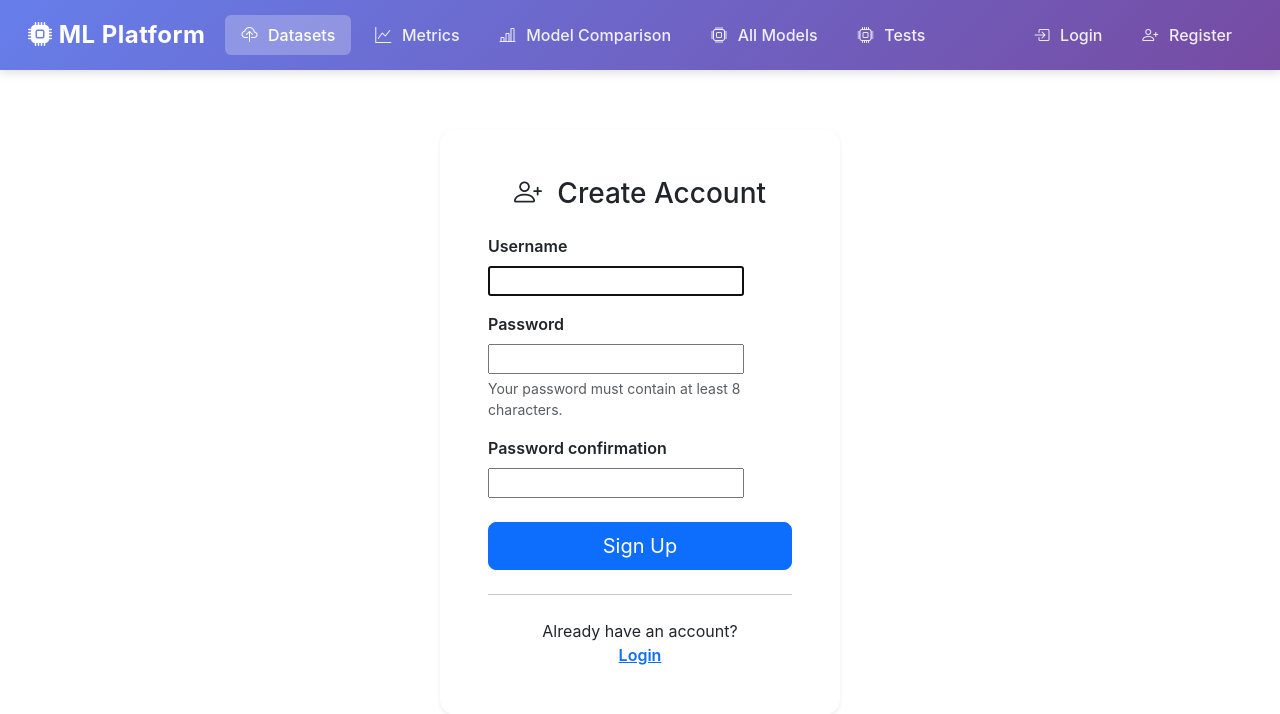
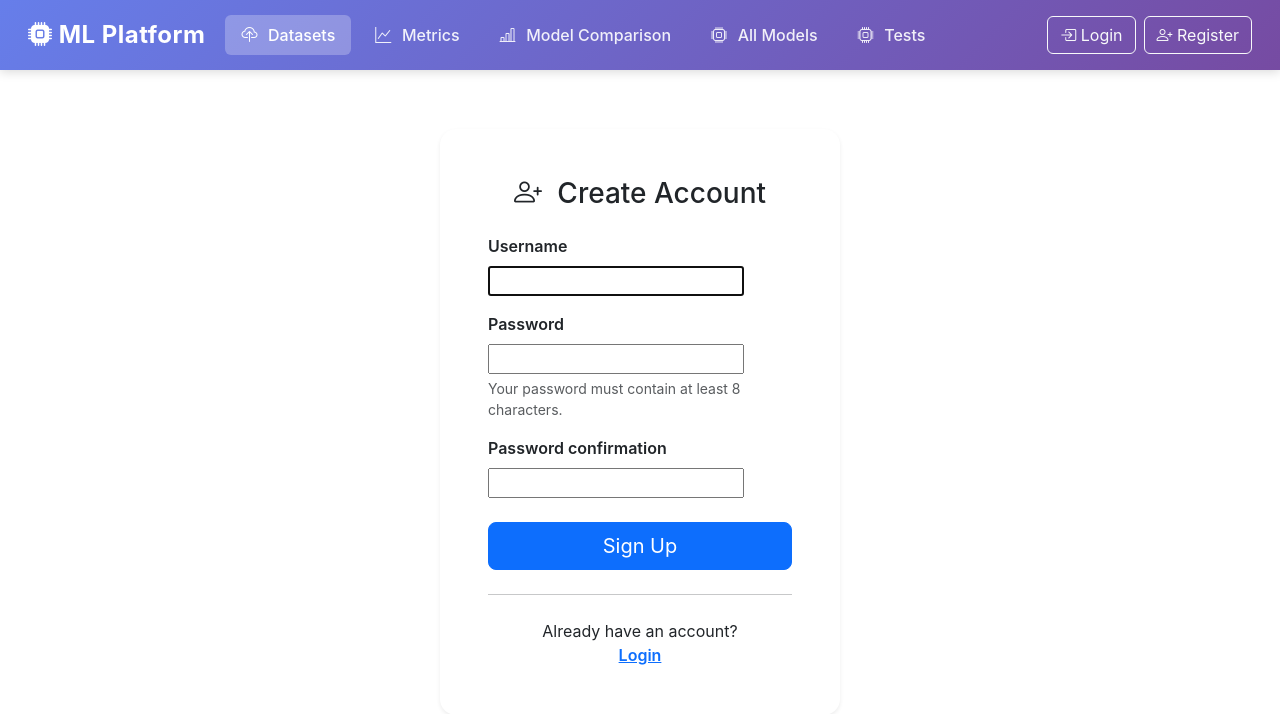
Before and after one commit to gdjones-526/CS456-Project, a Django app: page /signup/ in a window 1280 px wide. Shown: the top 714 px of the page. Run offline with Django 5.2, Linux system fonts and the light colour scheme; some libraries are stand-ins or nearby versions.

Commit message:
fixed logout button

```diff
--- a/aiproject/templates/base.html
+++ b/aiproject/templates/base.html
@@ -60,40 +60,31 @@
         </ul>
 
           <!-- User Menu -->
-        <ul class="navbar-nav">
+          <ul class="navbar-nav ms-auto">
             {% if user.is_authenticated %}
-          <li class="nav-item dropdown">
-            <a class="nav-link dropdown-toggle" href="#" role="button" data-bs-toggle="dropdown" aria-expanded="false">
-              <span class="user-avatar">{{ user.username|slice:":1"|upper }}</span>
-              {{ user.username }}
-            </a>
-            <ul class="dropdown-menu dropdown-menu-end">
-              <li><hr class="dropdown-divider"></li>
-              <li>
-                <form method="post" action="{% url 'logout' %}" style="display: inline;">
+            <li class="nav-item">
+              <form method="post" action="{% url 'logout' %}" class="d-inline">
                 {% csrf_token %}
-                  <button type="submit" class="dropdown-item text-danger">
+                <button type="submit" class="btn btn-outline-danger ms-2">
                   <i class="bi bi-box-arrow-right"></i> Logout
                 </button>
               </form>
             </li>
-            </ul>
-          </li>
             {% else %}
             <li class="nav-item">
-            <a class="nav-link" href="{% url 'login' %}">
+              <a class="btn btn-outline-light ms-2" href="{% url 'login' %}">
                 <i class="bi bi-box-arrow-in-right"></i> Login
               </a>
             </li>
             <li class="nav-item">
-            <a class="nav-link" href="{% url 'signup' %}">
+              <a class="btn btn-outline-light ms-2" href="{% url 'signup' %}">
                 <i class="bi bi-person-plus"></i> Register
               </a>
             </li>
             {% endif %}
           </ul>
-      </div>
-    </div>
+        </div> <!-- .collapse -->
+      </div> <!-- .container-fluid -->
     </nav>
 
   <!-- Main Content -->
```
Lines whose indentation alone changed are shown as unchanged.
